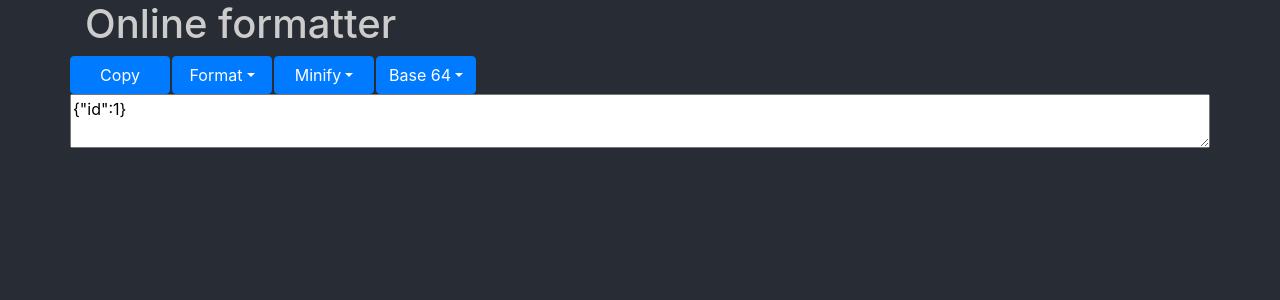
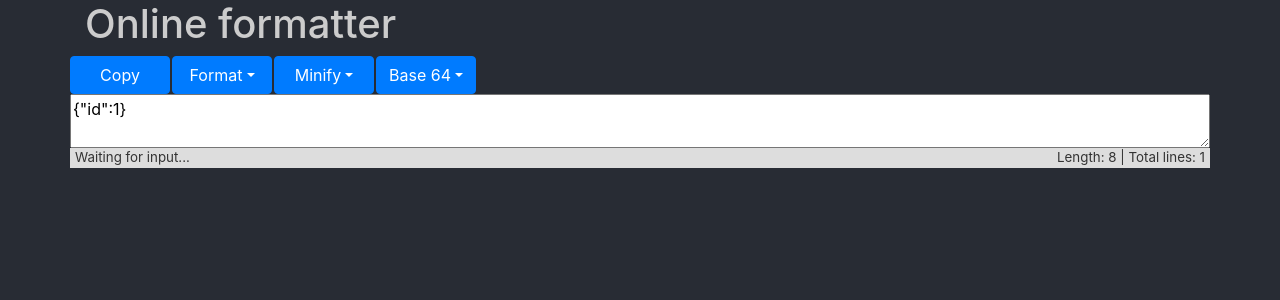
Before and after one commit to aaronarriero/onlineformatter, a React (Create React App) app: page / in a window 1280 px wide. Shown: the top 300 px of the page. Built offline with nearby package versions, Linux system fonts and the light colour scheme.

Commit message:
Status Bar. Removed status styles. Moved components to Formatter.

```diff
--- a/src/App.css
+++ b/src/App.css
@@ -1,5 +1,9 @@
 body {
   background-color: #282c34;
+}
+
+.App {
+  height: 100%;
 }
 
 h1 {
@@ -14,13 +18,17 @@ button {
   min-width: 100px;
 }
 
-textarea
-{
+textarea {
   width: 100%;
+  -webkit-box-sizing: border-box; /* Safari/Chrome, other WebKit */
+  -moz-box-sizing: border-box;    /* Firefox, other Gecko */
+  box-sizing: border-box;         /* Opera/IE 8+ */
 }
 
-.textarea-wrapper {
-  display: block;
-  margin-left: -15px;
-  margin-right: -15px;
+.status-bar {
+  padding: 0 5px;
+  width: 100%;
+  background-color: #DDDDDD;
+  font-size: 10pt;
+  color: #333333;
 }
--- a/src/components/CopyButton.js
+++ /dev/null
@@ -1,33 +0,0 @@
-import React from 'react';
-import {Button} from "react-bootstrap";
-
-class CopyButton extends React.Component {
-    copyToClipboard = (e) => {
-        if (this.props.textArea) {
-            this.props.textArea.select();
-            document.execCommand('copy');
-            e.target.focus();
-            this.setState({feedback: 'Text copied to clipboard', feedbackStyle: 'success'})
-        }
-    };
-
-    render() {
-        return (
-            <div>
-                {
-                    document.queryCommandSupported('copy') &&
-                    <Button
-                        variant='primary'
-                        title='Copy'
-                        id='copy'
-                        onClick={this.copyToClipboard}>
-                        Copy
-                    </Button>
-                }
-            </div>
-        );
-    }
-
-}
-
-export default CopyButton;
--- a/src/components/Feedback.js
+++ /dev/null
@@ -1,20 +0,0 @@
-import React, {Component} from "react";
-import {Alert} from "react-bootstrap";
-
-class Feedback extends Component {
-    render() {
-        const {message, messageStyle} = this.props
-        return (
-            message &&
-            <Alert
-                key="feedbackAlert"
-                variant={messageStyle}
-                role="alert"
-            >
-                {message}
-            </Alert>
-        );
-    }
-}
-
-export default Feedback
--- a/src/components/Formatter.js
+++ b/src/components/Formatter.js
@@ -1,15 +1,14 @@
 import React, {Component} from "react";
-import {Container, Dropdown, DropdownButton, Row} from "react-bootstrap";
-import Feedback from "./Feedback";
-import CopyButton from "./CopyButton";
+import {Button, Container, Dropdown, DropdownButton, Row} from "react-bootstrap";
+import StatusBar from "./StatusBar";
 
 class Formatter extends Component {
     constructor(props) {
         super(props);
         this.state = {
             text: '{"id":1}',
-            feedback: '',
-            feedbackStyle: 'primary'
+            statusMessage: 'Waiting for input...',
+            statusStyle: 'primary'
         };
         this.handleChange = handleChange.bind(this)
         this.formatJSON = formatJSON.bind(this)
@@ -17,13 +16,23 @@ class Formatter extends Component {
         this.base64Encode = base64Encode.bind(this)
         this.base64Decode = base64Decode.bind(this)
         this.minifyJSON = minifyJSON.bind(this)
+        this.copyToClipboard = copyToClipboard.bind(this)
     }
 
     render() {
         return (
             <Container>
                 <Row>
-                    <CopyButton textArea={this.textArea}/>
+                    {
+                        document.queryCommandSupported('copy') &&
+                        <Button
+                            variant='primary'
+                            title='Copy'
+                            id='copy'
+                            onClick={this.copyToClipboard}>
+                            Copy
+                        </Button>
+                    }
                     <DropdownButton
                         variant='primary'
                         title='Format'
@@ -48,16 +57,16 @@ class Formatter extends Component {
                         <Dropdown.Item onClick={this.base64Decode}>Decode</Dropdown.Item>
                     </DropdownButton>
                 </Row>
-                <div className={"textarea-wrapper"}>
+                <Row>
                     <textarea
                         value={this.state.text}
                         onChange={this.handleChange}
                         ref={(textarea) => this.textArea = textarea}
                         name="textarea"
                     />
-                </div>
+                </Row>
                 <Row>
-                    <Feedback message={this.state.feedback} messageStyle={this.state.feedbackStyle}/>
+                    <StatusBar text={this.state.text} statusMessage={this.state.statusMessage}/>
                 </Row>
             </Container>
         );
@@ -68,13 +77,22 @@ function handleChange(e) {
     this.setState({text: e.target.value})
 }
 
+function copyToClipboard(e) {
+    if (this.textArea) {
+        this.textArea.select();
+        document.execCommand('copy');
+        e.target.focus();
+        this.setState({statusMessage: 'Text copied to clipboard'})
+    }
+}
+
 function formatJSON() {
     try {
         let array = JSON.parse(this.state.text)
         let text = JSON.stringify(array, null, '  ')
-        this.setState({text: text, feedback: 'Formatted JSON', feedbackStyle: 'success'})
+        this.setState({text: text, statusMessage: 'Formatted JSON'})
     } catch (e) {
-        this.setState({feedback: 'This is not JSON...', feedbackStyle: 'warning'})
+        this.setState({statusMessage: 'This is not JSON...'})
     }
 }
 
@@ -82,23 +100,23 @@ function minifyJSON() {
     try {
         let array = JSON.parse(this.state.text)
         let text = JSON.stringify(array)
-        this.setState({text: text, feedback: 'Minified JSON', feedbackStyle: 'success'})
+        this.setState({text: text, statusMessage: 'Minified JSON'})
     } catch (e) {
-        this.setState({feedback: 'This is not JSON...', feedbackStyle: 'warning'})
+        this.setState({statusMessage: 'This is not JSON...'})
     }
 }
 
 function base64Encode() {
     let text = btoa(this.state.text)
-    this.setState({text: text, feedback: 'Encoded into Base64', feedbackStyle: 'success'})
+    this.setState({text: text, statusMessage: 'Encoded into Base64'})
 }
 
 function base64Decode() {
     try {
         let text = atob(this.state.text)
-        this.setState({text: text, feedback: 'Decoded from Base64', feedbackStyle: 'success'})
+        this.setState({text: text, statusMessage: 'Decoded from Base64'})
     } catch (e) {
-        this.setState({feedback: 'This is not in Base64...', feedbackStyle: 'warning'})
+        this.setState({statusMessage: 'This is not in Base64...'})
     }
 }
 
@@ -112,7 +130,7 @@ function formatXML() {
         formatted += indent + '<' + node + '>\r\n';
         if (node.match( /^<?\w[^>]*[^/]$/ )) indent += tab;
     });
-    this.setState({text: formatted.substring(1, formatted.length-3), feedback: 'Formatted XML', feedbackStyle: 'success'})
+    this.setState({text: formatted.substring(1, formatted.length-3), statusMessage: 'Formatted XML'})
 }
 
 export default Formatter;
--- /dev/null
+++ b/src/components/StatusBar.js
@@ -0,0 +1,27 @@
+import React, {Component} from "react";
+
+class StatusBar extends Component {
+    getStatusMessage() {
+        return this.props.statusMessage
+    }
+
+    getLength() {
+        return this.props.text.length
+    }
+
+    getLineCount() {
+        const str = this.props.text
+        return str.split(/\r\n|\r|\n/).length
+    }
+
+    render() {
+        return (
+            <div className="status-bar">
+                <span className="float-left">{this.getStatusMessage()}</span>
+                <span className="float-right">Length: {this.getLength()} | Total lines: {this.getLineCount()}</span>
+            </div>
+        );
+    }
+}
+
+export default StatusBar
```
